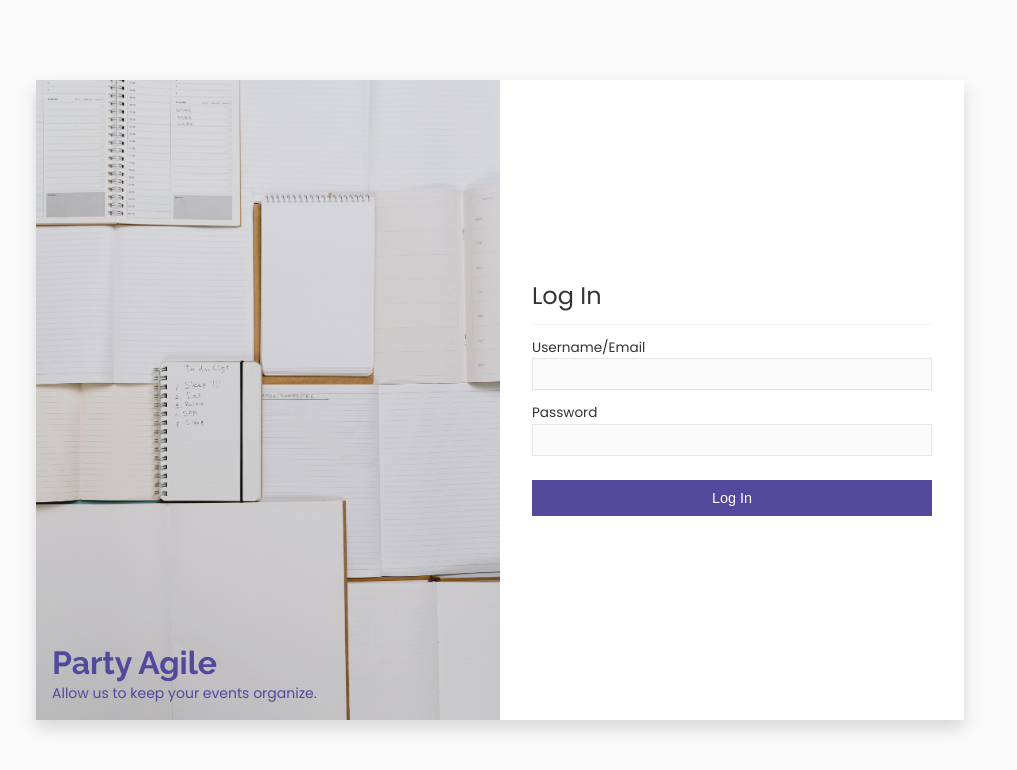
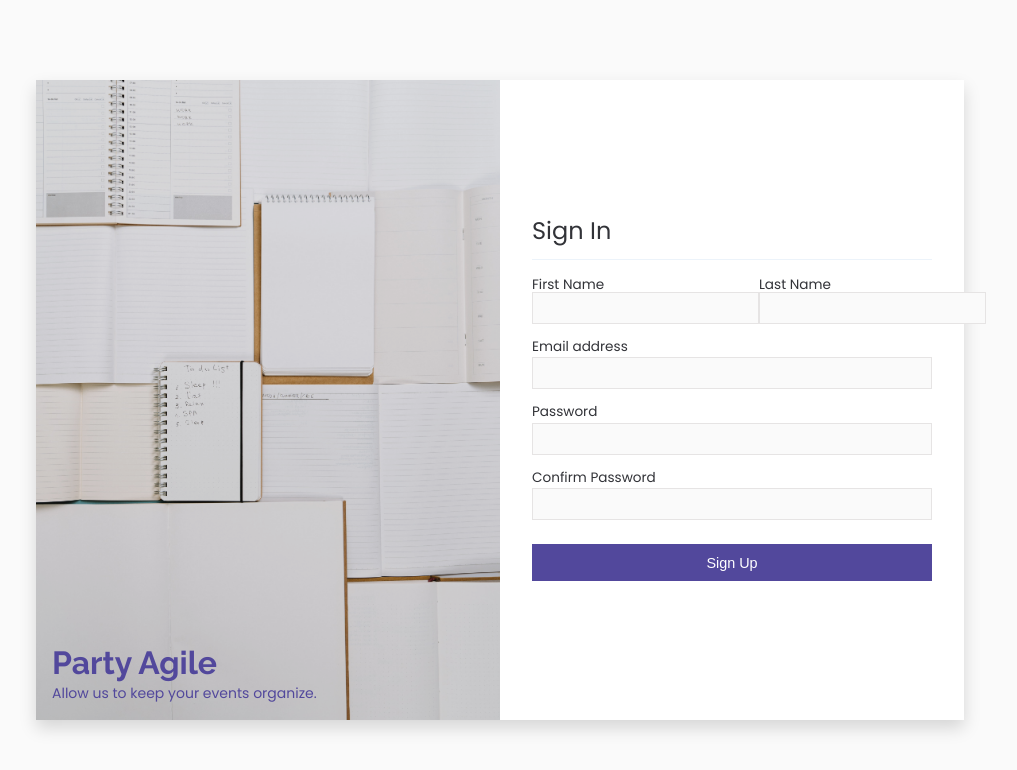
Before and after one commit to jmramirez/jose-ramirez-capstone, a React (Create React App) app in the folder client/: page /login in a window 1280 px wide. Shown: the top 770 px of the page, without its empty margins (140-1157 px from the left). Built offline with nearby package versions, Linux system fonts and the light colour scheme.

Commit message:
Refactor LogIn form styling

```diff
--- a/client/src/components/LogInForm/LogInForm.js
+++ b/client/src/components/LogInForm/LogInForm.js
@@ -3,7 +3,7 @@ import './LoginForm.scss'
 const LoginForm = () => {
   return(
     <>
-      <h2 className="mainPage__heading--secondary">Log In</h2>
+      <h2 className="logIn-form__heading">Log In</h2>
       <form className="logIn-form">
         <label className="logIn-form__label">Username/Email</label>
         <input className="logIn-form__input" type="text"/>
--- a/client/src/components/LogInForm/LoginForm.scss
+++ b/client/src/components/LogInForm/LoginForm.scss
@@ -4,6 +4,12 @@
 .logIn-form {
   display: flex;
   flex-direction: column;
+
+  &__heading {
+    @include h2;
+    padding-bottom: 1rem;
+    border-bottom: 1px solid #ecf3fa;
+  }
 
   &__label {
     font-weight: 600;
--- a/client/src/pages/MainPage/MainPage.js
+++ b/client/src/pages/MainPage/MainPage.js
@@ -1,6 +1,6 @@
 import './MainPage.scss'
-import initialImage  from '../../assets/images/initial-page-image.jpg'
 import LoginForm from '../../components/LogInForm/LogInForm'
+import RegisterForm from '../../components/RegisterForm/RegisterForm'
 
 const MainPage = () => {
   return(
@@ -14,7 +14,7 @@ const MainPage = () => {
             </div>
           </div>
           <div className="mainPage__content">
-            <LoginForm />
+            <RegisterForm />
           </div>
         </div>
     </div>
--- a/client/src/pages/MainPage/MainPage.scss
+++ b/client/src/pages/MainPage/MainPage.scss
@@ -50,10 +50,4 @@
     font-weight: 600;
     margin-top: 0.2rem;
   }
-
-  &__heading--secondary {
-    @include h2;
-    padding-bottom: 1rem;
-    border-bottom: 1px solid #ecf3fa;
-  }
 }
```
